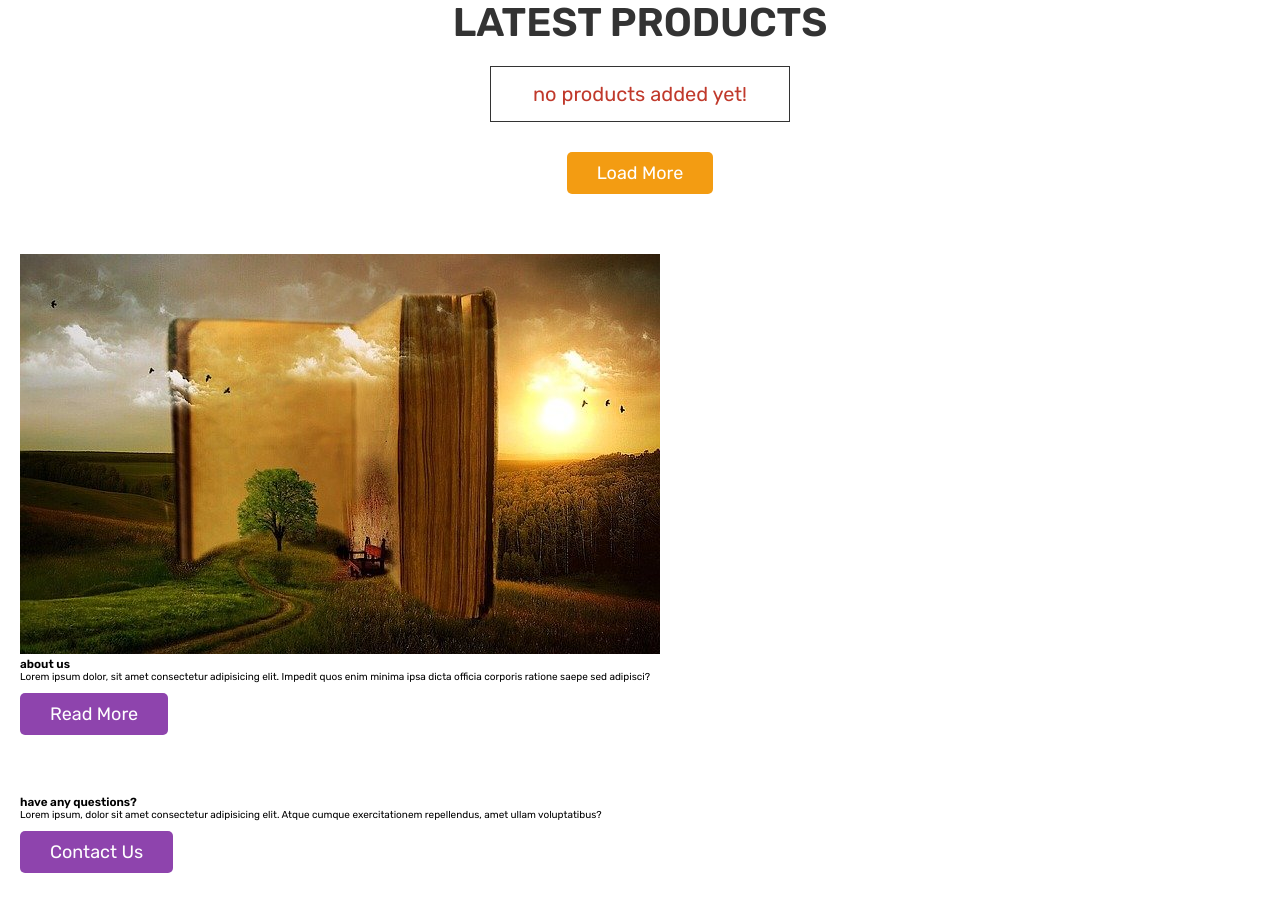
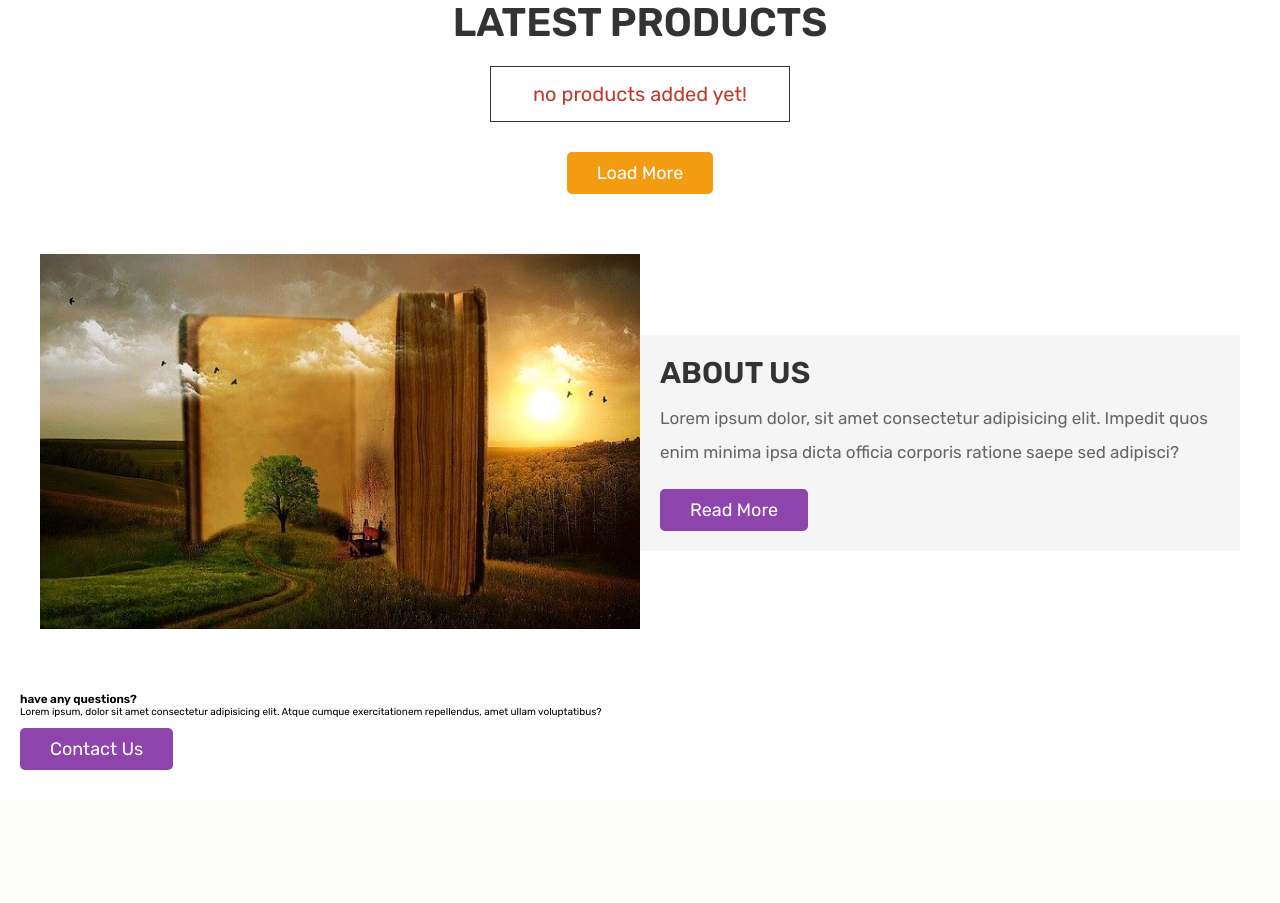
Before and after one commit to Lanarus/book-story, a PHP site: page /home.php in a window 1280 px wide. Shown: the part 591-1494 px from the top of the page. After the commit the page ends 1361 px from the top, so only its background shows below. Run offline with PHP 8.4, Linux system fonts and the light colour scheme; the visitor is signed in with stand-in values (Sample User, id 1); data that the repository does not hold is empty.

Commit message:
about style

```diff
--- a/css/style.css
+++ b/css/style.css
@@ -233,3 +233,38 @@ section{
    color:var(--white);
    background-color: var(--red);
 }
+
+.about .flex{
+   max-width: 1200px;
+   margin:0 auto;
+   display: flex;
+   align-items: center;
+   flex-wrap: wrap;
+}
+
+.about .flex .image{
+   flex:1 1 40rem;
+}
+
+.about .flex .image img{
+   width: 100%;
+}
+
+.about .flex .content{
+   flex:1 1 40rem;
+   padding:2rem;
+   background-color: var(--light-bg);
+}
+
+.about .flex .content h3{
+   font-size: 3rem;
+   color:var(--black);
+   text-transform: uppercase;
+}
+
+.about .flex .content p{
+   padding:1rem 0;
+   line-height: 2;
+   font-size: 1.7rem;
+   color:var(--light-color);
+}
```
